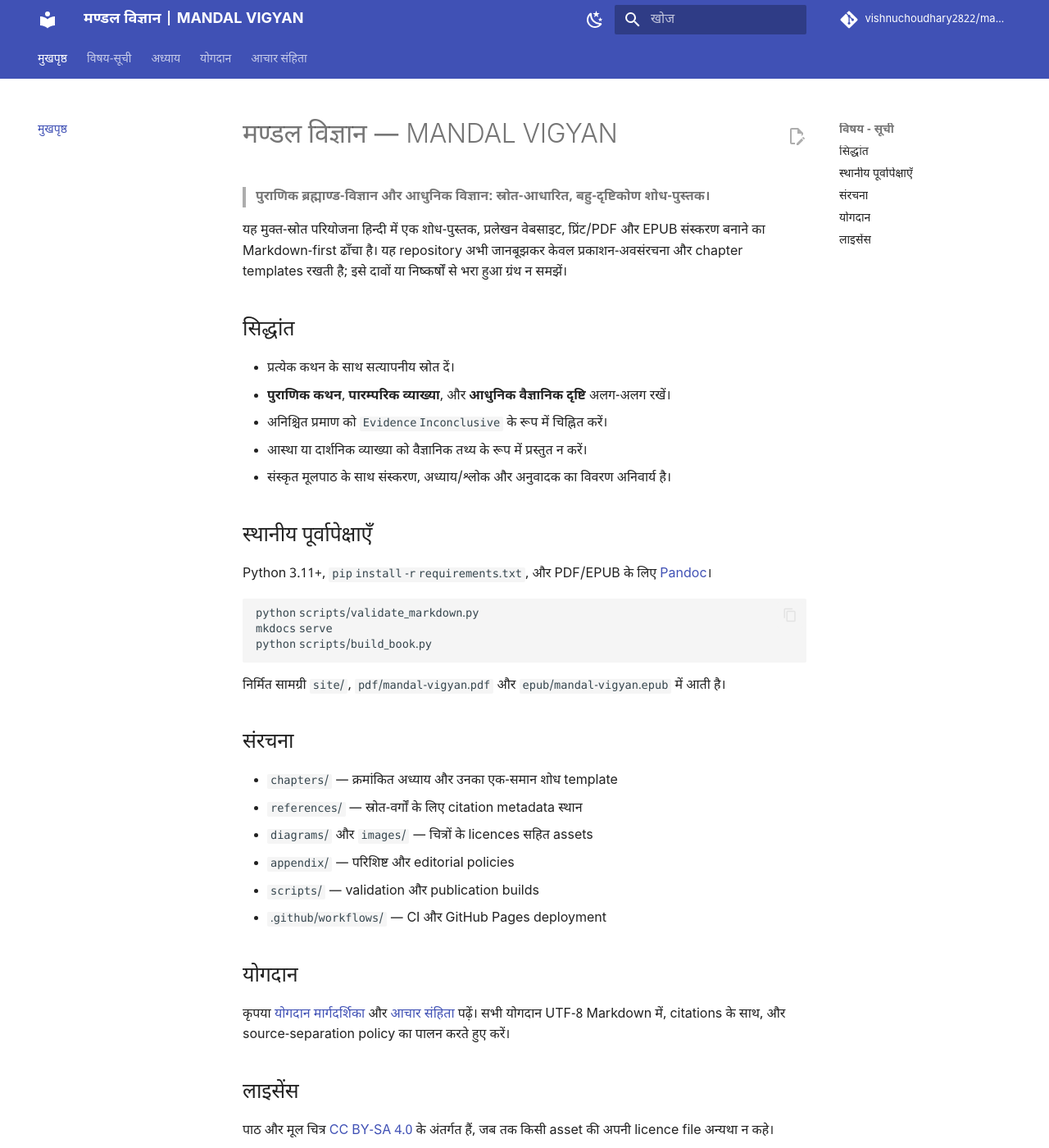
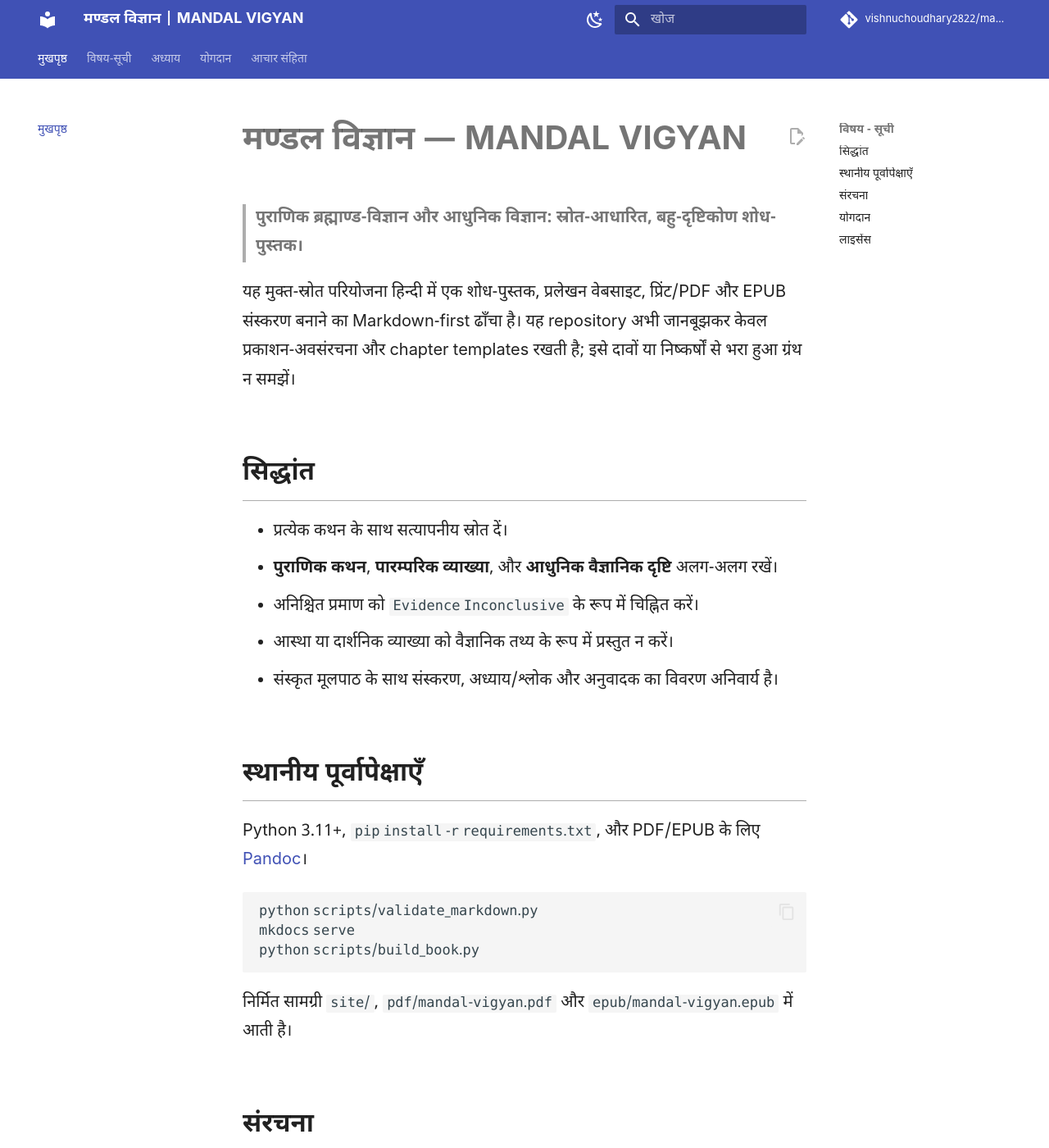
Before and after one commit to vishnuchoudhary2822/mandal-vigyan, an MkDocs documentation site: the page built from docs/index.md, in a window 1280 px wide and 1400 px high. Shown: the whole window at 82% size. Built offline with MkDocs 1.6.1 and Material for MkDocs 9.7.7, drawn with Linux system fonts in a browser that asks for light colours; comment, search, counter and statistics services are not loaded.

Commit message:
Improve mobile reading experience

```diff
--- /dev/null
+++ b/docs/assets/stylesheets/mobile-reading.css
@@ -0,0 +1,155 @@
+/* Reading-first layout for Hindi research prose on phones and tablets. */
+:root {
+  --mv-reading-width: 48rem;
+}
+
+.md-typeset {
+  font-size: 1rem;
+  line-height: 1.78;
+}
+
+.md-typeset p,
+.md-typeset li {
+  line-height: 1.78;
+}
+
+.md-typeset h1,
+.md-typeset h2,
+.md-typeset h3 {
+  font-weight: 700;
+  letter-spacing: 0;
+  line-height: 1.32;
+}
+
+.md-typeset h2 {
+  border-bottom: .08rem solid var(--md-default-fg-color--lighter);
+  margin-top: 2.4em;
+  padding-bottom: .35em;
+}
+
+.md-content__inner {
+  margin-bottom: 2.5rem;
+}
+
+.md-content__inner > * {
+  max-width: var(--mv-reading-width);
+}
+
+.md-typeset table:not([class]) {
+  display: block;
+  max-width: 100%;
+  overflow-x: auto;
+  overscroll-behavior-x: contain;
+  -webkit-overflow-scrolling: touch;
+  white-space: normal;
+}
+
+.md-typeset table:not([class]) th,
+.md-typeset table:not([class]) td {
+  min-width: 9rem;
+  vertical-align: top;
+}
+
+.md-typeset pre,
+.md-typeset code {
+  overflow-wrap: anywhere;
+}
+
+.md-typeset .admonition,
+.md-typeset details {
+  max-width: var(--mv-reading-width);
+}
+
+.md-typeset .footnote {
+  overflow-wrap: anywhere;
+}
+
+.md-typeset .footnote li {
+  margin-bottom: .8rem;
+}
+
+.research-figure figcaption {
+  background: var(--md-code-bg-color);
+  border-left: .18rem solid var(--md-accent-fg-color);
+  padding: .75rem .9rem;
+}
+
+@media screen and (max-width: 76.1875em) {
+  .md-content__inner > * {
+    max-width: none;
+  }
+}
+
+@media screen and (max-width: 44.9375em) {
+  .md-header__title {
+    font-size: .82rem;
+  }
+
+  .md-header__topic:first-child {
+    font-weight: 700;
+  }
+
+  .md-content {
+    padding: 0 .15rem;
+  }
+
+  .md-content__inner {
+    margin: 0 .45rem 2.2rem;
+    padding-top: .35rem;
+  }
+
+  .md-typeset {
+    font-size: 1.06rem;
+    line-height: 1.82;
+  }
+
+  .md-typeset p,
+  .md-typeset li {
+    line-height: 1.82;
+  }
+
+  .md-typeset h1 {
+    font-size: 1.75rem;
+    margin-bottom: .9rem;
+  }
+
+  .md-typeset h2 {
+    font-size: 1.35rem;
+    margin-top: 2rem;
+  }
+
+  .md-typeset h3 {
+    font-size: 1.15rem;
+  }
+
+  .md-typeset table:not([class]) th,
+  .md-typeset table:not([class]) td {
+    min-width: 10.5rem;
+    padding: .7rem .8rem;
+  }
+
+  .md-typeset .admonition,
+  .md-typeset details {
+    margin-left: 0;
+    margin-right: 0;
+  }
+
+  .md-typeset .admonition-title {
+    padding-left: 2.4rem;
+  }
+
+  .research-figure {
+    margin-left: 0 !important;
+    margin-right: 0 !important;
+  }
+
+  .research-figure figcaption {
+    font-size: .8rem;
+  }
+
+  .md-footer-meta__inner {
+    align-items: flex-start;
+    flex-direction: column;
+    gap: .7rem;
+  }
+}
--- a/mkdocs.yml
+++ b/mkdocs.yml
@@ -33,7 +33,7 @@
   - pymdownx.superfences
   - pymdownx.tabbed:
       alternate_style: true
-extra_css: [stylesheets/print.css, assets/stylesheets/visuals.css]
+extra_css: [stylesheets/print.css, assets/stylesheets/visuals.css, assets/stylesheets/mobile-reading.css]
 extra:
   generator: false
 copyright: "Copyright &copy; 2026 Vishnu Choudhary · MANDAL VIGYAN"
```
